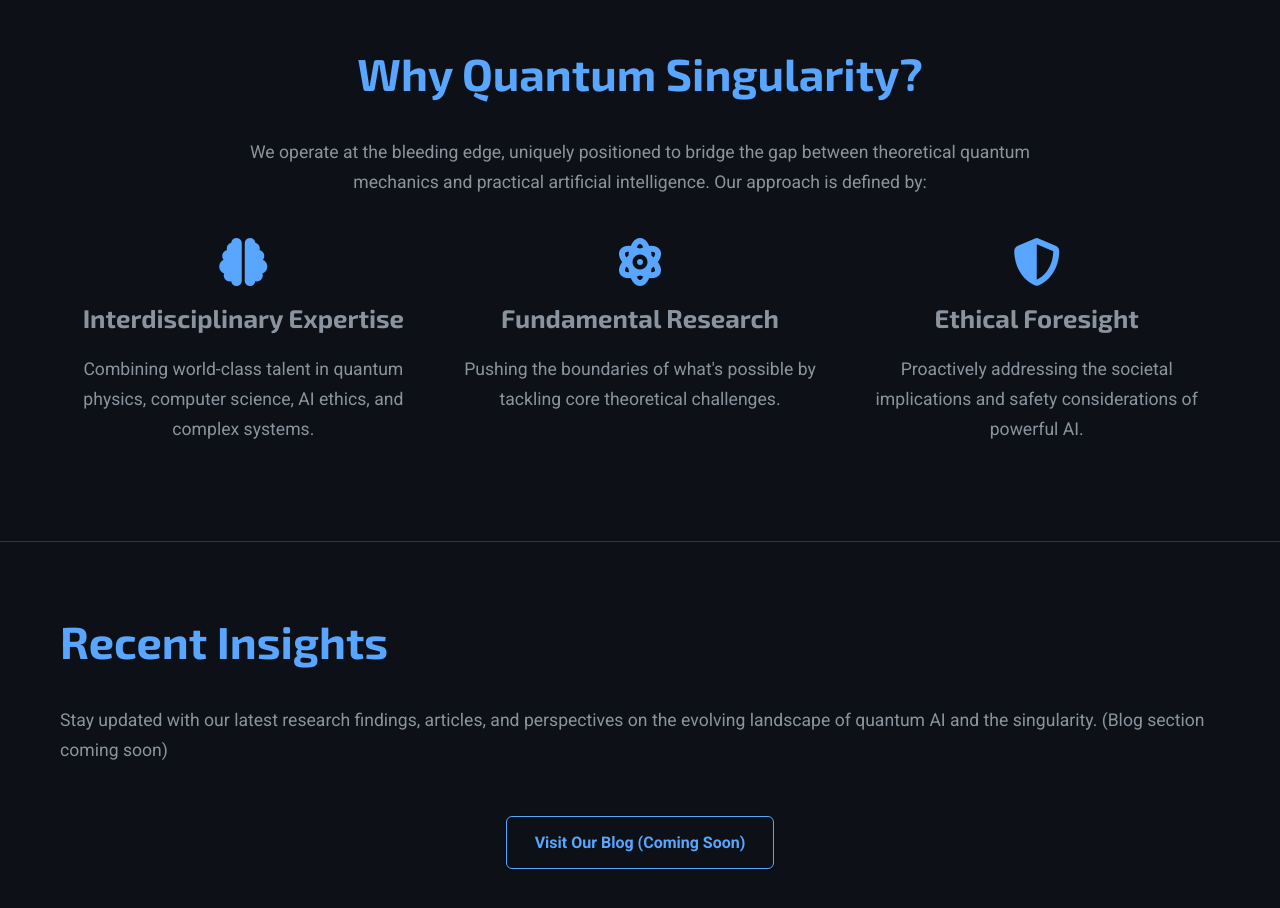
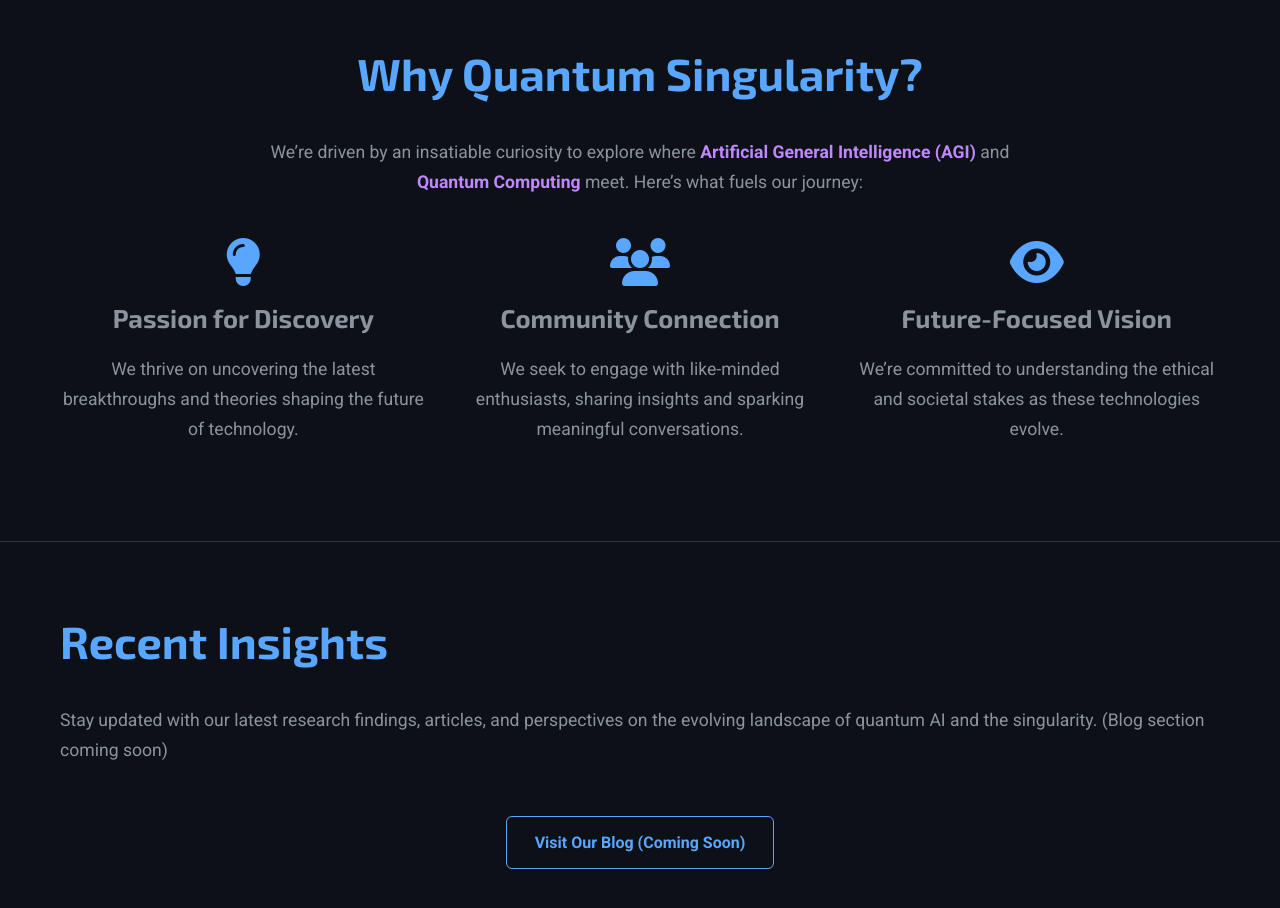
Before and after one commit to younes1230/QuantumSingularity.github.io, a plain HTML site: page index.html in a window 1280 px wide. Shown: the part 4300-5208 px from the top of the page. Drawn offline with nearby package versions, Linux system fonts and the light colour scheme.

Commit message:
Update index.html

```diff
--- a/index.html
+++ b/index.html
@@ -599,26 +599,25 @@
          <!-- Why Us Section -->
         <section id="why-us">
             <div class="container text-center">
-                 <h2 data-aos="fade-up">Why Quantum Singularity?</h2>
-                 <p data-aos="fade-up" data-aos-delay="100" style="max-width: 800px; margin-left: auto; margin-right: auto;">We operate at the bleeding edge, uniquely positioned to bridge the gap between theoretical quantum mechanics and practical artificial intelligence. Our approach is defined by:</p>
-                 <div style="display: flex; flex-wrap: wrap; gap: 30px; justify-content: center; margin-top: 40px;">
-                    <!-- Icons use accent color -->
+                <h2 data-aos="fade-up">Why Quantum Singularity?</h2>
+                <p data-aos="fade-up" data-aos-delay="100" style="max-width: 800px; margin-left: auto; margin-right: auto;">We’re driven by an insatiable curiosity to explore where <strong>Artificial General Intelligence (AGI)</strong> and <strong>Quantum Computing</strong> meet. Here’s what fuels our journey:</p>
+                <div style="display: flex; flex-wrap: wrap; gap: 30px; justify-content: center; margin-top: 40px;">
                     <div style="flex: 1; min-width: 280px; text-align: center;" data-aos="fade-up" data-aos-delay="200">
-                        <i class="fas fa-brain fa-3x" style="color: var(--accent-color); margin-bottom: 15px;"></i>
-                        <h4>Interdisciplinary Expertise</h4>
-                        <p style="color: var(--text-medium);">Combining world-class talent in quantum physics, computer science, AI ethics, and complex systems.</p>
+                        <i class="fas fa-lightbulb fa-3x" style="color: var(--accent-color); margin-bottom: 15px;"></i>
+                        <h4>Passion for Discovery</h4>
+                        <p style="color: var(--text-medium);">We thrive on uncovering the latest breakthroughs and theories shaping the future of technology.</p>
                     </div>
-                     <div style="flex: 1; min-width: 280px; text-align: center;" data-aos="fade-up" data-aos-delay="300">
-                        <i class="fas fa-atom fa-3x" style="color: var(--accent-color); margin-bottom: 15px;"></i>
-                        <h4>Fundamental Research</h4>
-                        <p style="color: var(--text-medium);">Pushing the boundaries of what's possible by tackling core theoretical challenges.</p>
+                    <div style="flex: 1; min-width: 280px; text-align: center;" data-aos="fade-up" data-aos-delay="300">
+                        <i class="fas fa-users fa-3x" style="color: var(--accent-color); margin-bottom: 15px;"></i>
+                        <h4>Community Connection</h4>
+                        <p style="color: var(--text-medium);">We seek to engage with like-minded enthusiasts, sharing insights and sparking meaningful conversations.</p>
                     </div>
-                     <div style="flex: 1; min-width: 280px; text-align: center;" data-aos="fade-up" data-aos-delay="400">
-                        <i class="fas fa-shield-alt fa-3x" style="color: var(--accent-color); margin-bottom: 15px;"></i>
-                        <h4>Ethical Foresight</h4>
-                        <p style="color: var(--text-medium);">Proactively addressing the societal implications and safety considerations of powerful AI.</p>
+                    <div style="flex: 1; min-width: 280px; text-align: center;" data-aos="fade-up" data-aos-delay="400">
+                        <i class="fas fa-eye fa-3x" style="color: var(--accent-color); margin-bottom: 15px;"></i>
+                        <h4>Future-Focused Vision</h4>
+                        <p style="color: var(--text-medium);">We’re committed to understanding the ethical and societal stakes as these technologies evolve.</p>
                     </div>
-                 </div>
+                </div>
             </div>
         </section>
 
```
